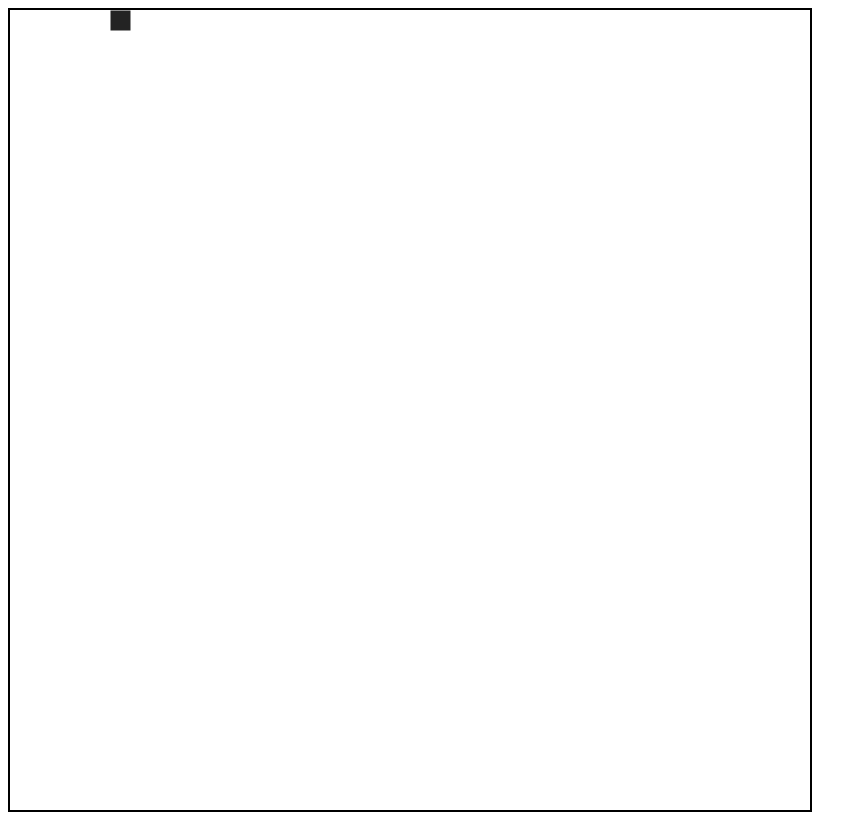
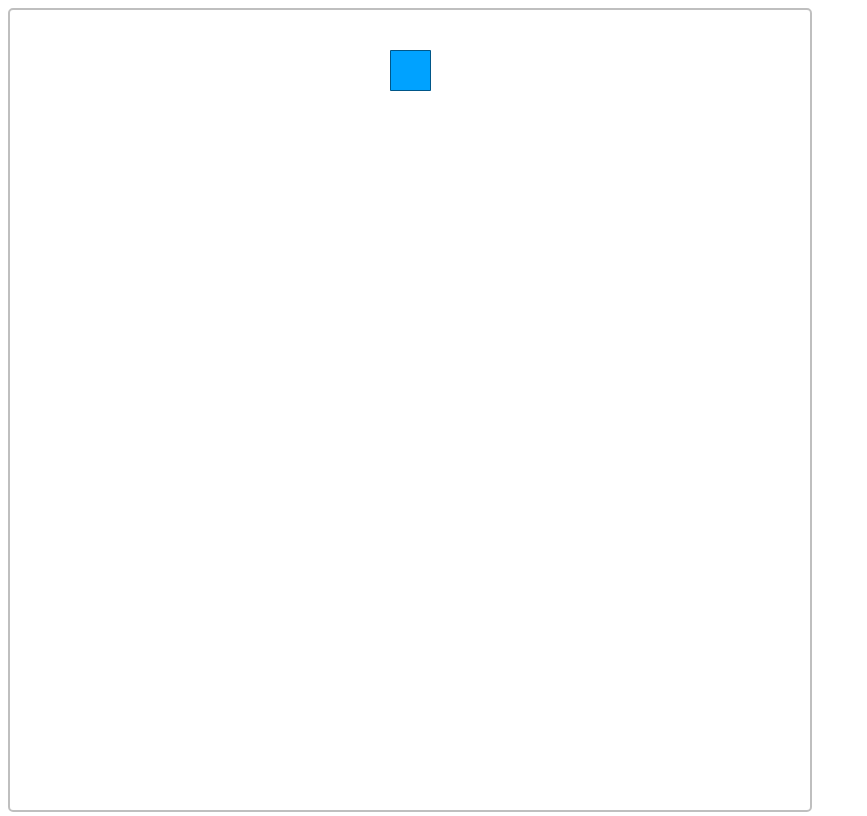
Before and after one commit to JosephThomasVasquez/fabricjs-canvas, a website: page index.html in a window 1280 px wide. Shown: the whole page, without its empty margins (0-867 px from the left). Drawn offline with Linux system fonts and the light colour scheme.

Commit message:
Added some styling and custom shape attributes

```diff
--- a/app.js
+++ b/app.js
@@ -1,11 +1,19 @@
 const canvas = new fabric.Canvas("canvas");
 
+console.log("canvas", canvas);
+
+// Set Default Shapes attributes
+const shapes = { width: 40, height: 40, fill: "#00a2ff", stroke: "#005688" };
+
 const rect = new fabric.Rect({
-  left: 100,
-  right: 100,
-  fill: "#232323",
-  width: 20,
-  height: 20,
+  top: 40,
+  left: (canvas.width / 2 - shapes.width / 2),
+  fill: shapes.fill,
+  stroke: shapes.stroke,
+  width: shapes.width,
+  height: shapes.height,
 });
 
+console.log("rect", rect);
+
 canvas.add(rect);
--- a/styles.css
+++ b/styles.css
@@ -1,5 +1,6 @@
 #canvas {
     width: 100%;
     height: 100%;
-    border: 2px solid black;
+    border: 2px solid rgba(0, 0, 0, 0.25);
+    border-radius: 5px;
 }
```
